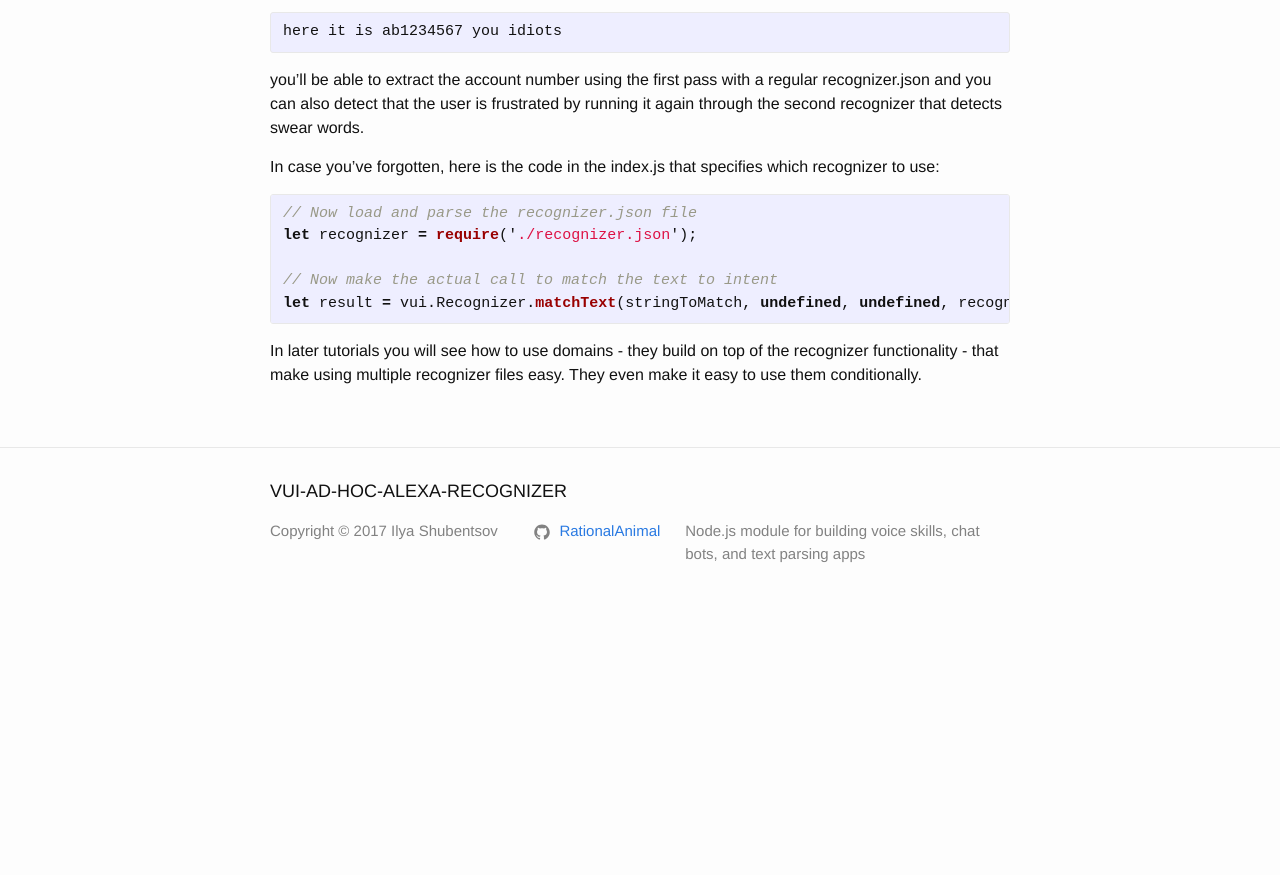
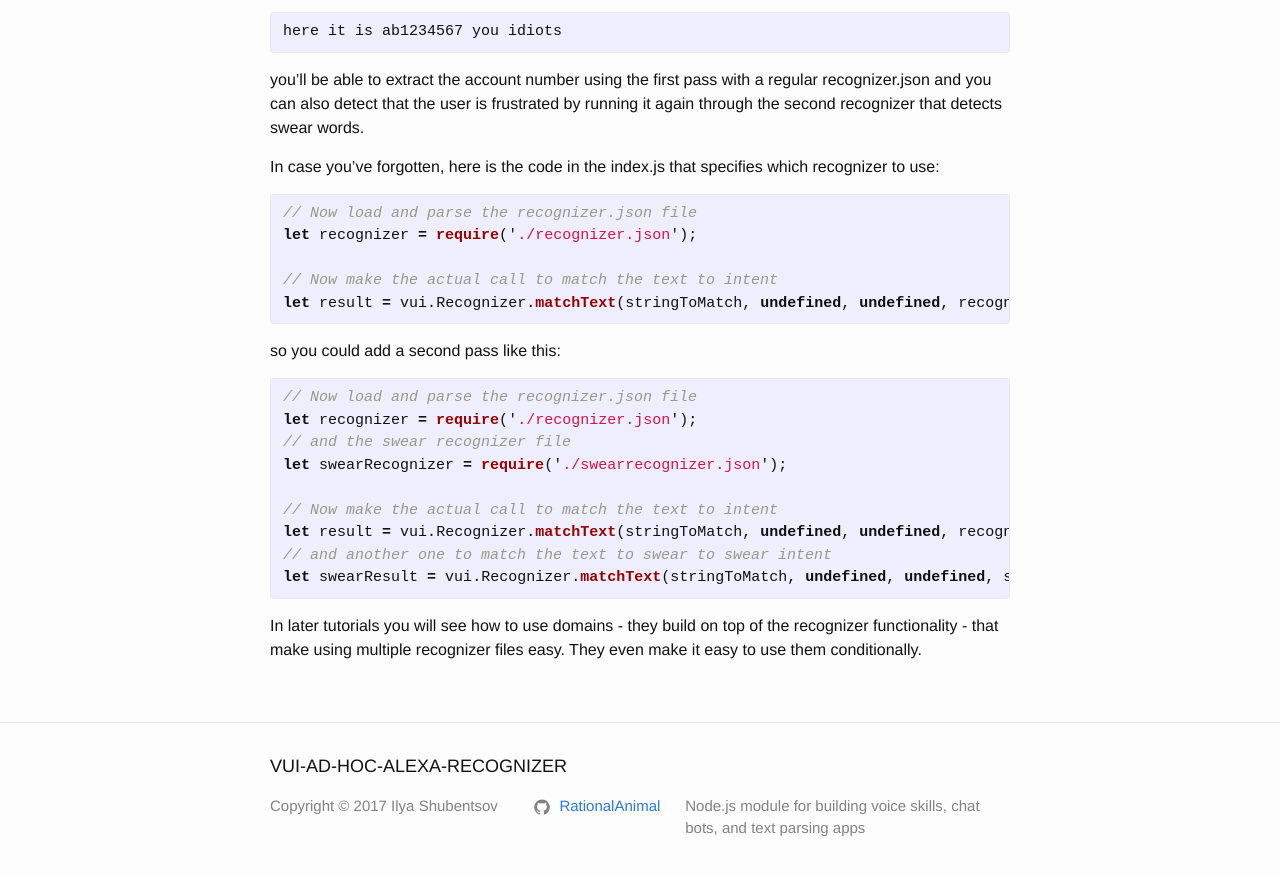
Before and after one commit to RationalAnimal/vui-ad-hoc-alexa-recognizer, a Jekyll site: the page built from tutorials/express_yourself_regularly.md, in a window 1280 px wide and 900 px high, scrolled down 8628 px. Shown: the top 875 px of the window. Built offline with Jekyll 4.4.1, drawn with Linux system fonts in a browser that asks for light colours; before the commit the page ends 9253 px from its top, so only the background shows below that.

Commit message:
updated reg ex tutorial

```diff
--- a/tutorials/express_yourself_regularly.md
+++ b/tutorials/express_yourself_regularly.md
@@ -420,5 +420,19 @@ let recognizer = require('./recognizer.json');
 let result = vui.Recognizer.matchText(stringToMatch, undefined, undefined, recognizer);
 {% endhighlight %}
 
+so you could add a second pass like this:
+
+{% highlight javascript %}
+// Now load and parse the recognizer.json file
+let recognizer = require('./recognizer.json');
+// and the swear recognizer file
+let swearRecognizer = require('./swearrecognizer.json');
+
+// Now make the actual call to match the text to intent
+let result = vui.Recognizer.matchText(stringToMatch, undefined, undefined, recognizer);
+// and another one to match the text to swear to swear intent
+let swearResult = vui.Recognizer.matchText(stringToMatch, undefined, undefined, swearRecognizer);
+{% endhighlight %}
+
 In later tutorials you will see how to use domains - they build on top of the recognizer functionality - that make using multiple recognizer files
 easy.  They even make it easy to use them conditionally.
```
